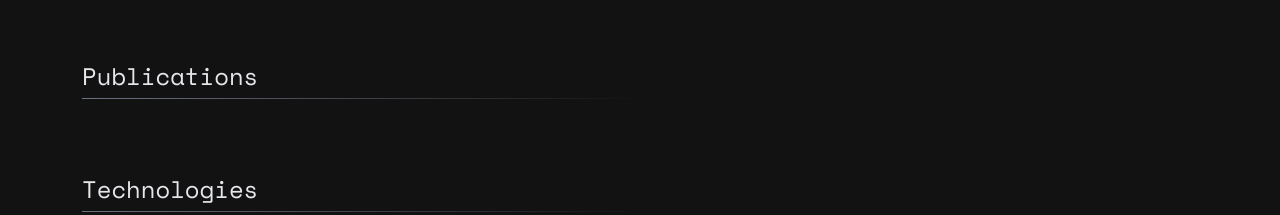
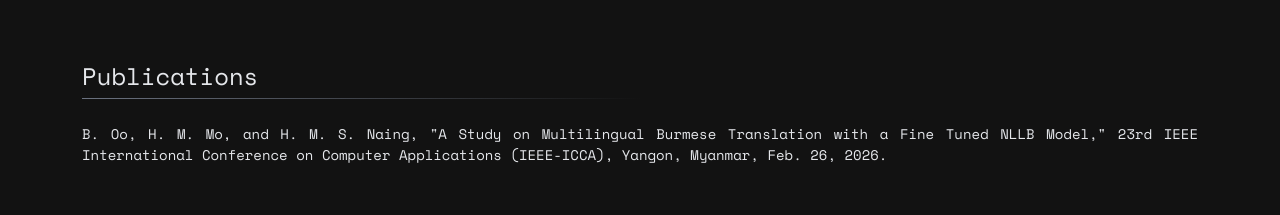
Before and after one commit to banyaroo26/portfolio-wip, a website: page public/index.html in a window 1280 px wide. Shown: the part 1480-1695 px from the top of the page. Drawn offline with nearby package versions, Linux system fonts and the light colour scheme.

Commit message:
Add publications

```diff
--- a/public/index.html
+++ b/public/index.html
@@ -100,6 +100,10 @@
         <section class="container w-100 mt-5">
             <div class="d-flex flex-column align-items-start justify-content-center" id="work_experience">
                 <p class="fw-semibold pb-1 mb-4 header"> Publications </p>
+                <p class="publications mb-0"> B. Oo, H. M. Mo, and H. M. S. Naing, "A Study on Multilingual Burmese Translation with a Fine
+                    Tuned NLLB Model," 23rd IEEE International Conference on Computer Applications (IEEE-ICCA),
+                    Yangon, Myanmar, Feb. 26, 2026.
+                </p>
             </div>
         </section>
         <section class="container w-100 mt-5">
--- a/src/scss/index.scss
+++ b/src/scss/index.scss
@@ -132,3 +132,8 @@ $text-tertiary-darkmode: #C9CDD4;
         }
     }
 }
+
+.publications {
+    @include type4;
+    text-align: justify;
+}
```
Also changed, not shown: public/styles/css/index.css, 1 other file.
